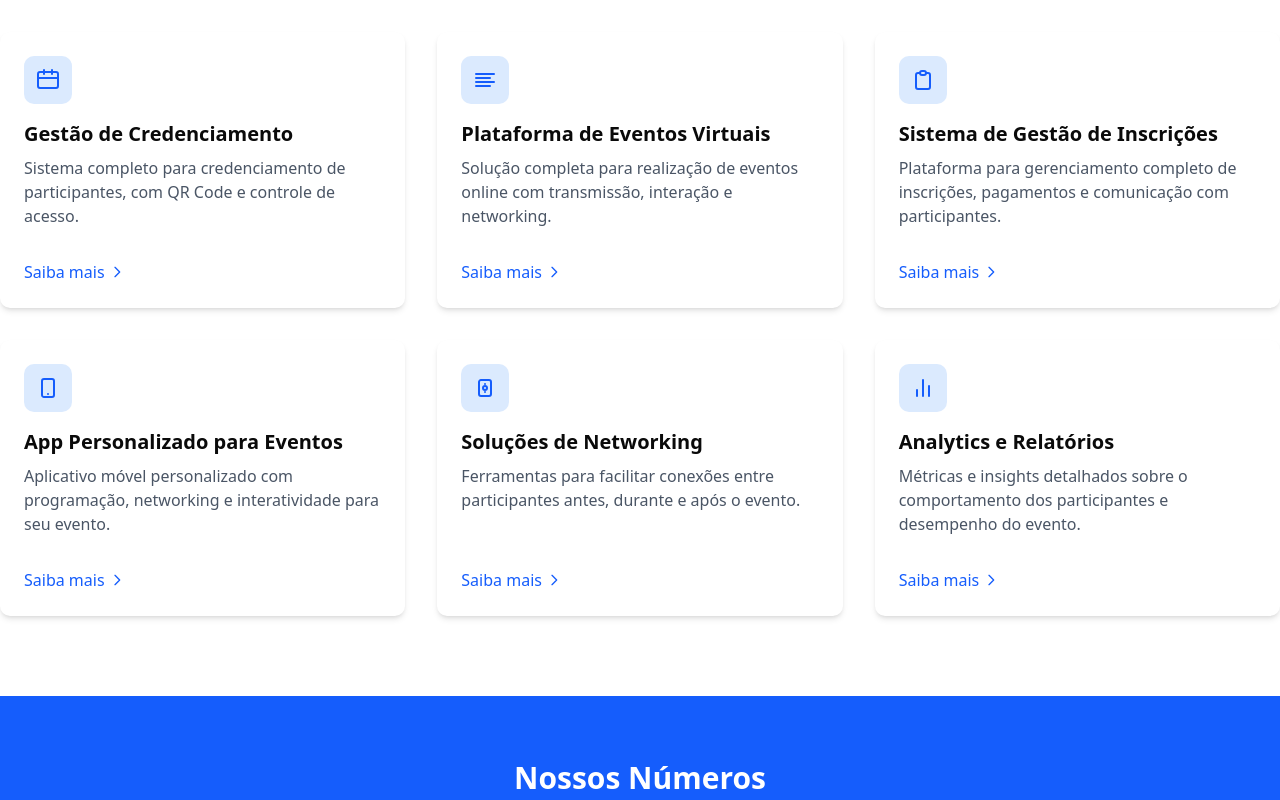
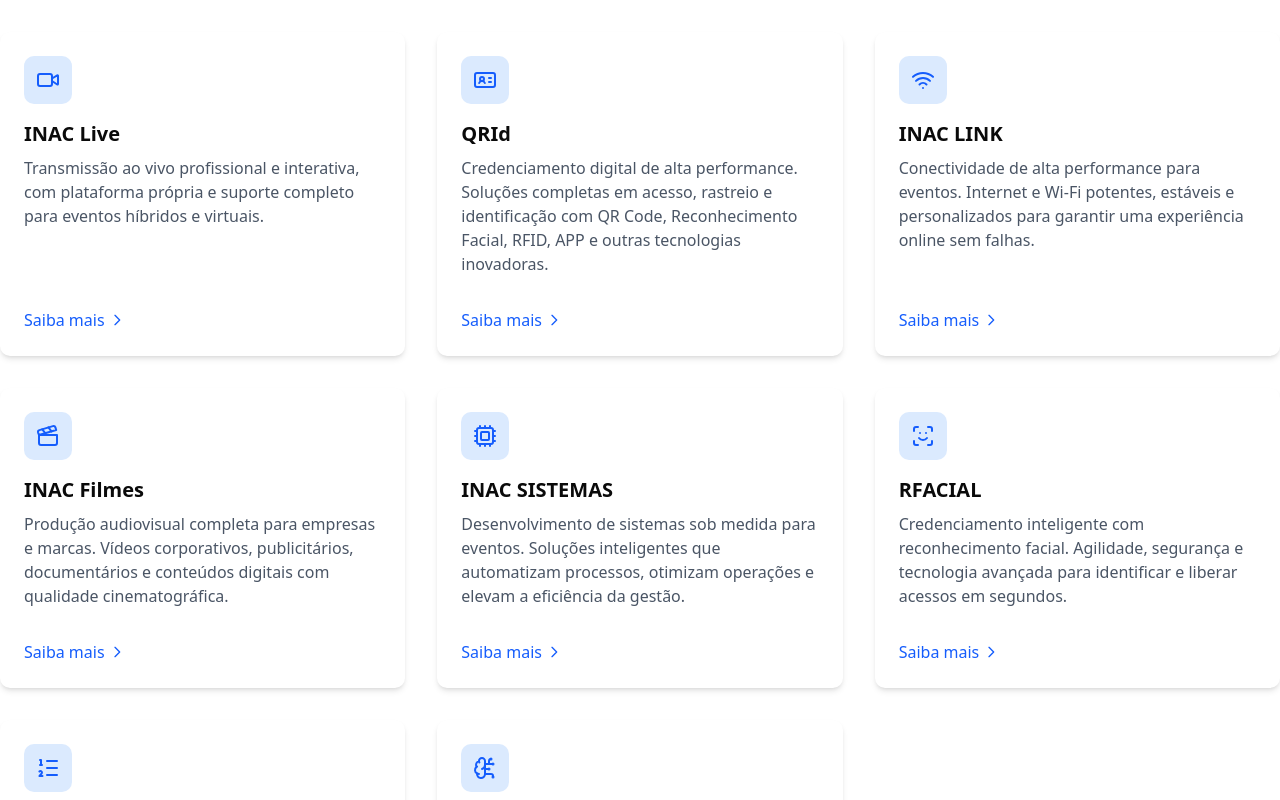
Before and after one commit to gabrielinac22/site-grupo-inac, a Next.js app: page / in a window 1280 px wide. Shown: the part 700-1500 px from the top of the page. Built offline with nearby package versions, Linux system fonts and the light colour scheme.

Commit message:
Adiciona lista de serviços com ícones e descrições no projeto

```diff
--- a/src/data/services.tsx
+++ b/src/data/services.tsx
@@ -1,131 +1,78 @@
-import React from 'react';
+import {
+  BrainCircuit,
+  Clapperboard,
+  Cpu,
+  IdCard,
+  ListOrdered,
+  ScanFace,
+  Video,
+  Wifi,
+} from "lucide-react";
+import React from "react";
 
 export const services = [
   {
     id: 1,
-    title: 'Gestão de Credenciamento',
-    slug: 'gestao-de-credenciamento',
-    shortDescription: 'Sistema completo para credenciamento de participantes, com QR Code e controle de acesso.',
-    fullDescription: 'Nossa solução de credenciamento integra tecnologias de ponta para agilizar o processo de entrada em eventos. Com QR Codes dinâmicos, controle de acesso em tempo real e relatórios detalhados, garantimos uma experiência fluida tanto para organizadores quanto para participantes.',
-    benefits: [
-      'Credenciamento rápido via QR Code',
-      'Controle de acesso em tempo real',
-      'Relatórios detalhados de presença',
-      'Integração com sistemas de pagamento',
-      'Personalização de crachás e credenciais'
-    ],
-    icon: (
-      <svg className="w-6 h-6" fill="currentColor" viewBox="0 0 24 24" xmlns="http://www.w3.org/2000/svg">
-        <path d="M20 4H4C2.89543 4 2 4.89543 2 6V18C2 19.1046 2.89543 20 4 20H20C21.1046 20 22 19.1046 22 18V6C22 4.89543 21.1046 4 20 4Z" stroke="currentColor" strokeWidth="2" strokeLinecap="round" strokeLinejoin="round" fill="none"/>
-        <path d="M16 2V6" stroke="currentColor" strokeWidth="2" strokeLinecap="round" strokeLinejoin="round"/>
-        <path d="M8 2V6" stroke="currentColor" strokeWidth="2" strokeLinecap="round" strokeLinejoin="round"/>
-        <path d="M2 10H22" stroke="currentColor" strokeWidth="2" strokeLinecap="round" strokeLinejoin="round"/>
-      </svg>
-    )
+    title: "INAC Live",
+    slug: "inac-live",
+    shortDescription:
+      "Transmissão ao vivo profissional e interativa, com plataforma própria e suporte completo para eventos híbridos e virtuais.",
+    icon: <Video />,
   },
   {
     id: 2,
-    title: 'Plataforma de Eventos Virtuais',
-    slug: 'plataforma-eventos-virtuais',
-    shortDescription: 'Solução completa para realização de eventos online com transmissão, interação e networking.',
-    fullDescription: 'Nossa plataforma de eventos virtuais oferece uma experiência imersiva para participantes remotos. Com recursos de transmissão em alta definição, salas de networking, chat interativo e ferramentas de engajamento, garantimos que seus eventos online sejam tão impactantes quanto os presenciais.',
-    benefits: [
-      'Transmissão em alta definição',
-      'Salas de networking virtuais',
-      'Chat interativo e Q&A',
-      'Pesquisas e enquetes em tempo real',
-      'Métricas detalhadas de engajamento'
-    ],
-    icon: (
-      <svg className="w-6 h-6" fill="currentColor" viewBox="0 0 24 24" xmlns="http://www.w3.org/2000/svg">
-        <path d="M17 10H3" stroke="currentColor" strokeWidth="2" strokeLinecap="round" strokeLinejoin="round" fill="none"/>
-        <path d="M21 6H3" stroke="currentColor" strokeWidth="2" strokeLinecap="round" strokeLinejoin="round" fill="none"/>
-        <path d="M21 14H3" stroke="currentColor" strokeWidth="2" strokeLinecap="round" strokeLinejoin="round" fill="none"/>
-        <path d="M17 18H3" stroke="currentColor" strokeWidth="2" strokeLinecap="round" strokeLinejoin="round" fill="none"/>
-      </svg>
-    )
+    title: "QRId",
+    slug: "qrid",
+    shortDescription:
+      "Credenciamento digital de alta performance. Soluções completas em acesso, rastreio e identificação com QR Code, Reconhecimento Facial, RFID, APP e outras tecnologias inovadoras.",
+    icon: <IdCard />,
   },
   {
     id: 3,
-    title: 'Sistema de Gestão de Inscrições',
-    slug: 'gestao-de-inscricoes',
-    shortDescription: 'Plataforma para gerenciamento completo de inscrições, pagamentos e comunicação com participantes.',
-    fullDescription: 'Nosso sistema de gestão de inscrições simplifica todo o processo de registro para seu evento. Com formulários personalizáveis, processamento de pagamentos integrado e comunicação automatizada, você pode focar no conteúdo do evento enquanto nós cuidamos da parte administrativa.',
-    benefits: [
-      'Formulários de inscrição personalizáveis',
-      'Processamento de pagamentos integrado',
-      'Comunicação automatizada com participantes',
-      'Gestão de descontos e cupons',
-      'Relatórios financeiros detalhados'
-    ],
-    icon: (
-      <svg className="w-6 h-6" fill="currentColor" viewBox="0 0 24 24" xmlns="http://www.w3.org/2000/svg">
-        <path d="M9 5H7C5.89543 5 5 5.89543 5 7V19C5 20.1046 5.89543 21 7 21H17C18.1046 21 19 20.1046 19 19V7C19 5.89543 18.1046 5 17 5H15" stroke="currentColor" strokeWidth="2" strokeLinecap="round" strokeLinejoin="round" fill="none"/>
-        <path d="M9 5C9 3.89543 9.89543 3 11 3H13C14.1046 3 15 3.89543 15 5C15 6.10457 14.1046 7 13 7H11C9.89543 7 9 6.10457 9 5Z" stroke="currentColor" strokeWidth="2" strokeLinecap="round" strokeLinejoin="round" fill="none"/>
-      </svg>
-    )
+    title: "INAC LINK",
+    slug: "inac-link",
+    shortDescription:
+      "Conectividade de alta performance para eventos. Internet e Wi-Fi potentes, estáveis e personalizados para garantir uma experiência online sem falhas.",
+    icon: <Wifi />,
   },
   {
     id: 4,
-    title: 'App Personalizado para Eventos',
-    slug: 'app-personalizado',
-    shortDescription: 'Aplicativo móvel personalizado com programação, networking e interatividade para seu evento.',
-    fullDescription: 'Oferecemos aplicativos móveis personalizados que transformam a experiência dos participantes em seu evento. Com funcionalidades como programação interativa, networking facilitado, notificações em tempo real e gamificação, seu evento ganha uma nova dimensão digital.',
-    benefits: [
-      'Programação interativa e personalizada',
-      'Ferramentas de networking e matchmaking',
-      'Notificações push em tempo real',
-      'Gamificação e engajamento',
-      'Métricas de uso e comportamento'
-    ],
-    icon: (
-      <svg className="w-6 h-6" fill="currentColor" viewBox="0 0 24 24" xmlns="http://www.w3.org/2000/svg">
-        <path d="M12 18H12.01" stroke="currentColor" strokeWidth="2" strokeLinecap="round" strokeLinejoin="round" fill="none"/>
-        <path d="M8 3H16C17.1046 3 18 3.89543 18 5V19C18 20.1046 17.1046 21 16 21H8C6.89543 21 6 20.1046 6 19V5C6 3.89543 6.89543 3 8 3Z" stroke="currentColor" strokeWidth="2" strokeLinecap="round" strokeLinejoin="round" fill="none"/>
-      </svg>
-    )
+    title: "INAC Filmes",
+    slug: "inac-filmes",
+    shortDescription:
+      "Produção audiovisual completa para empresas e marcas. Vídeos corporativos, publicitários, documentários e conteúdos digitais com qualidade cinematográfica.",
+    icon: <Clapperboard />,
   },
   {
     id: 5,
-    title: 'Soluções de Networking',
-    slug: 'solucoes-networking',
-    shortDescription: 'Ferramentas para facilitar conexões entre participantes antes, durante e após o evento.',
-    fullDescription: 'Nossas soluções de networking potencializam as conexões entre os participantes do seu evento. Com algoritmos de matchmaking, agendamento de reuniões e integração com redes sociais, criamos um ambiente propício para networking eficiente e duradouro.',
-    benefits: [
-      'Algoritmos de matchmaking inteligentes',
-      'Agendamento de reuniões one-to-one',
-      'Integração com LinkedIn e outras redes',
-      'Troca digital de cartões de visita',
-      'Continuidade de relacionamento pós-evento'
-    ],
-    icon: (
-      <svg className="w-6 h-6" fill="currentColor" viewBox="0 0 24 24" xmlns="http://www.w3.org/2000/svg">
-        <path d="M16 4H8C6.89543 4 6 4.89543 6 6V18C6 19.1046 6.89543 20 8 20H16C17.1046 20 18 19.1046 18 18V6C18 4.89543 17.1046 4 16 4Z" stroke="currentColor" strokeWidth="2" strokeLinecap="round" strokeLinejoin="round" fill="none"/>
-        <path d="M12 14C13.1046 14 14 13.1046 14 12C14 10.8954 13.1046 10 12 10C10.8954 10 10 10.8954 10 12C10 13.1046 10.8954 14 12 14Z" stroke="currentColor" strokeWidth="2" strokeLinecap="round" strokeLinejoin="round" fill="none"/>
-        <path d="M12 8V8.01" stroke="currentColor" strokeWidth="2" strokeLinecap="round" strokeLinejoin="round" fill="none"/>
-        <path d="M12 16V16.01" stroke="currentColor" strokeWidth="2" strokeLinecap="round" strokeLinejoin="round" fill="none"/>
-      </svg>
-    )
+    title: "INAC SISTEMAS",
+    slug: "inac-sistemas",
+    shortDescription:
+      "Desenvolvimento de sistemas sob medida para eventos. Soluções inteligentes que automatizam processos, otimizam operações e elevam a eficiência da gestão.",
+    icon: <Cpu />,
   },
   {
     id: 6,
-    title: 'Analytics e Relatórios',
-    slug: 'analytics-relatorios',
-    shortDescription: 'Métricas e insights detalhados sobre o comportamento dos participantes e desempenho do evento.',
-    fullDescription: 'Nossa plataforma de analytics fornece insights valiosos sobre todos os aspectos do seu evento. Com dashboards personalizáveis, relatórios em tempo real e análises pós-evento, você pode tomar decisões baseadas em dados e demonstrar o ROI para patrocinadores e stakeholders.',
-    benefits: [
-      'Dashboards personalizáveis em tempo real',
-      'Métricas de engajamento e participação',
-      'Análise de jornada do participante',
-      'Relatórios para patrocinadores',
-      'Comparativos entre eventos e benchmarks'
-    ],
-    icon: (
-      <svg className="w-6 h-6" fill="currentColor" viewBox="0 0 24 24" xmlns="http://www.w3.org/2000/svg">
-        <path d="M18 20V10" stroke="currentColor" strokeWidth="2" strokeLinecap="round" strokeLinejoin="round" fill="none"/>
-        <path d="M12 20V4" stroke="currentColor" strokeWidth="2" strokeLinecap="round" strokeLinejoin="round" fill="none"/>
-        <path d="M6 20V14" stroke="currentColor" strokeWidth="2" strokeLinecap="round" strokeLinejoin="round" fill="none"/>
-      </svg>
-    )
-  }
+    title: "RFACIAL",
+    slug: "rfacial",
+    shortDescription:
+      "Credenciamento inteligente com reconhecimento facial. Agilidade, segurança e tecnologia avançada para identificar e liberar acessos em segundos.",
+    icon: <ScanFace />,
+  },
+  {
+    id: 7,
+    title: "ZENFILA",
+    slug: "zenfila",
+    shortDescription:
+      "Gestão inteligente de filas para eventos e espaços. Organize fluxos, reduza esperas e melhore a experiência do público com tecnologia e eficiência.",
+    icon: <ListOrdered />,
+  },
+  {
+    id: 8,
+    title: "INAC.Ai",
+    slug: "inac-ai",
+    shortDescription:
+      "Soluções personalizadas em inteligência artificial para eventos. Automação, análise de dados e experiências interativas impulsionadas por AI.",
+    icon: <BrainCircuit />,
+  },
 ];
```
